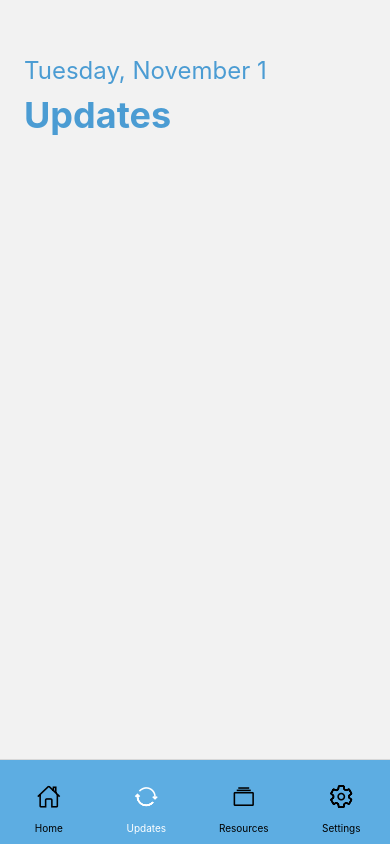
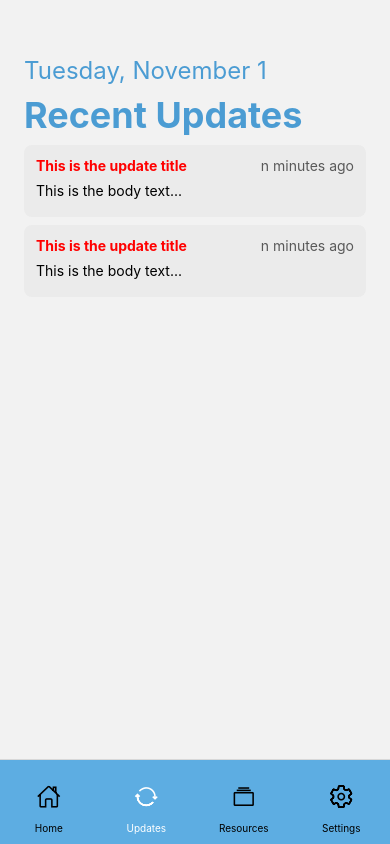
Before and after one commit to gda975/JustInTime, a React Native app in the folder JustInTime Mobile App/: screen /Updates in a window 390 px wide. Built offline with nearby package versions, Linux system fonts and the light colour scheme.

Commit message:
Add update card UI

```diff
--- /dev/null
+++ b/JustInTime Mobile App/src/components/UpdateCard/index.js
@@ -0,0 +1,35 @@
+import { Text, View } from 'react-native';
+
+const UpdateCard = () => (
+    <View
+        style={{
+            backgroundColor: '#ebebeb',
+            height: 72,
+            marginTop: 8,
+            marginHorizontal: 24,
+            borderRadius: 8,
+        }}
+    >
+        <View
+            style={{
+                flexDirection: 'row',
+                justifyContent: 'space-between',
+                padding: 12,
+                paddingBottom: 8,
+            }}
+        >
+            <Text
+                style={{
+                    color: 'red',
+                    fontWeight: 'bold',
+                }}
+            >
+                This is the update title
+            </Text>
+            <Text style={{ color: '#595959' }}>n minutes ago</Text>
+        </View>
+        <Text style={{ paddingHorizontal: 12 }}>This is the body text...</Text>
+    </View>
+);
+
+export default UpdateCard;
--- a/JustInTime Mobile App/src/navigation/screens/Updates/index.js
+++ b/JustInTime Mobile App/src/navigation/screens/Updates/index.js
@@ -1,12 +1,17 @@
 import { View, Text } from 'react-native';
 import DateBar from '../../../components/DateBar';
 import TitleBar from '../../../components/TitleBar';
+import UpdateCard from '../../../components/UpdateCard';
 
 const UpdatesScreen = () => {
     return (
         <View>
-            <DateBar/>
-            <TitleBar name='Updates'/>
+            <DateBar />
+            <View style={{ flexDirection: 'row' }}>
+                <TitleBar name="Recent Updates" />
+            </View>
+            <UpdateCard />
+            <UpdateCard />
         </View>
     );
 };
```
